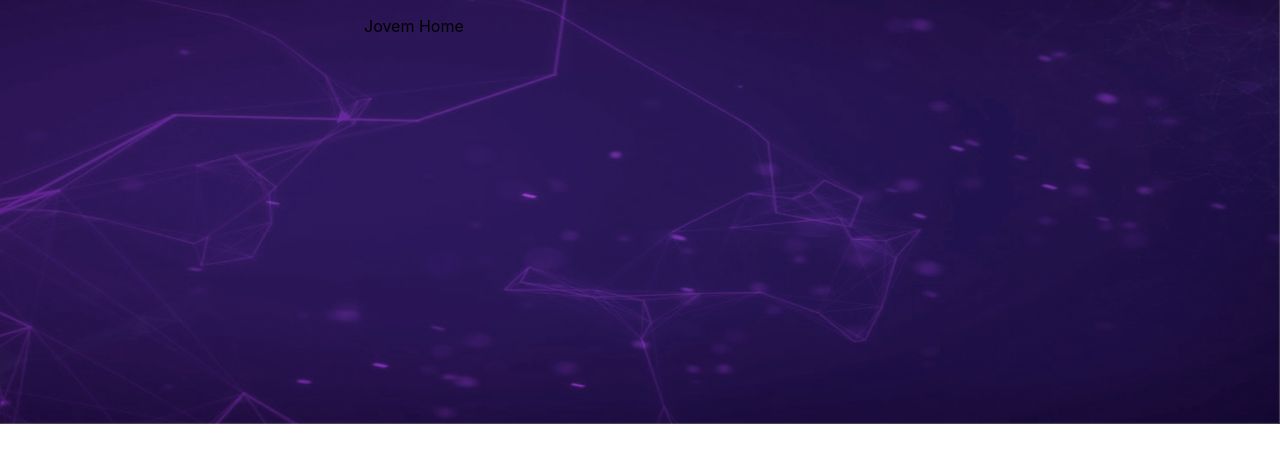
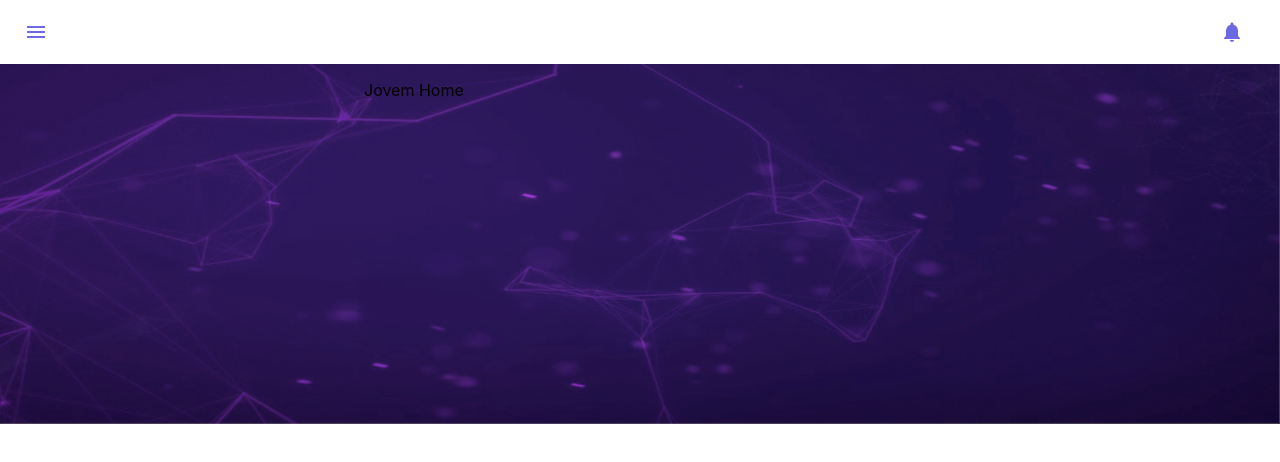
Before and after one commit to conradopsa/ponte, a React (Create React App) app: page /jovem/home in a window 1280 px wide. Shown: the top 462 px of the page. Built offline with nearby package versions, Linux system fonts and the light colour scheme.

Commit message:
Added topbar component

```diff
--- /dev/null
+++ b/src/components/Topbar.tsx
@@ -0,0 +1,151 @@
+import React from 'react';
+import { AppBar, Divider, Grid, IconButton, List, ListItem, ListItemText, ListSubheader, makeStyles, SwipeableDrawer, Toolbar } from '@material-ui/core';
+import MenuIcon from '@material-ui/icons/Menu';
+import NotificationsIcon from '@material-ui/icons/Notifications';
+import { useHistory } from 'react-router-dom';
+
+const useStyles = makeStyles((theme) => ({
+  icon: {
+    color: '#6C6AE2'
+  },
+  drawerContent: {
+    width: '240px'
+  },
+  avatar: {
+    width: theme.spacing(6),
+    height: theme.spacing(6)
+  },
+  item: {
+    paddingTop: '0px',
+    paddingBottom: '0px'
+  },
+  divider: {
+    marginTop: '10px'
+  }
+}));
+
+const menuOptions = [
+  {
+    subheader: 'Meu progresso',
+    childrens: [
+      {
+        text: 'Minhas habilidades',
+        link: '/jovem/home#habilidades'
+      },
+      {
+        text: 'Meus desafios',
+        link: '/jovem/home#desafios'
+      }
+    ]
+  },
+  {
+    subheader: 'Explorar',
+    childrens: [
+      {
+        text: 'Novas habilidades',
+        link: '/jovem/habilidades'
+      },
+      {
+        text: 'Novos desafios',
+        link: '/jovem/desafios'
+      }
+    ]
+  },
+  {
+    subheader: 'Outros',
+    childrens: [
+      {
+        text: 'Pedir ajuda',
+        link: '/jovem/faq'
+      },
+      {
+        text: 'Sair',
+        link: '/login'
+      }
+    ]
+  }
+];
+
+function TopBar() {
+  const classes = useStyles();
+  const history = useHistory();
+  const [open, setOpen] = React.useState(false);
+
+  const handleNavigation = (link: string) => {
+    setOpen(false);
+    history.push(link);
+  }
+
+  return (
+    <>
+      <AppBar
+        position="static"
+        elevation={0}
+        style={{
+          backgroundColor: 'white'
+        }}
+      >
+        <Toolbar>
+          <Grid
+            container
+            justify="space-between"
+          >
+            <Grid item>
+              <IconButton edge="start" aria-label="menu" onClick={() => setOpen(true)} className={classes.icon}>
+                <MenuIcon color="inherit" />
+              </IconButton>
+            </Grid>
+
+            <Grid item>
+              <IconButton edge="start" aria-label="notifications" className={classes.icon}>
+                <NotificationsIcon color="inherit" />
+              </IconButton>
+            </Grid>
+          </Grid>
+        </Toolbar>
+      </AppBar>
+
+      <SwipeableDrawer
+        anchor='left'
+        open={open}
+        onClose={() => setOpen(false)}
+        onOpen={() => setOpen(true)}
+      >
+        <div className={classes.drawerContent}>
+          { menuOptions.map((child, indexList) => {
+            return (
+              <React.Fragment key={`menuList${indexList}`}>
+                <List
+                  subheader={
+                    <ListSubheader disableSticky>
+                      { child.subheader }
+                    </ListSubheader>
+                  }
+                  disablePadding
+                  dense
+                >
+                  { child.childrens.map((elem, index) => {
+                    return (
+                      <ListItem
+                        button
+                        className={classes.item}
+                        onClick={() => handleNavigation(elem.link)}
+                        key={`option${indexList}-${index}`}
+                      >
+                        <ListItemText>{ elem.text }</ListItemText>
+                      </ListItem>
+                    );
+                  })}
+                </List>
+
+                { indexList !== (menuOptions.length - 1) && <Divider className={classes.divider} /> }
+              </React.Fragment>
+            );
+          })}
+        </div>
+      </SwipeableDrawer>
+    </>
+  );
+}
+
+export default TopBar;
--- a/src/pages/jovem/Jovem.tsx
+++ b/src/pages/jovem/Jovem.tsx
@@ -2,6 +2,7 @@ import React from 'react';
 import { Container, makeStyles } from "@material-ui/core";
 import { Switch } from "react-router-dom";
 import RouteWithSubRoutes from "../../components/RouteWithSubRoutes";
+import TopBar from '../../components/Topbar';
 
 const useStyles = makeStyles({
   backgroundImage: {
@@ -19,6 +20,8 @@ export function Jovem({ routes }: any) {
 
   return (
     <div className={classes.backgroundImage}>
+      <TopBar />
+
       <Container maxWidth="sm">
         <Switch>
           { routes.map((route: any, i: number) => (
```
